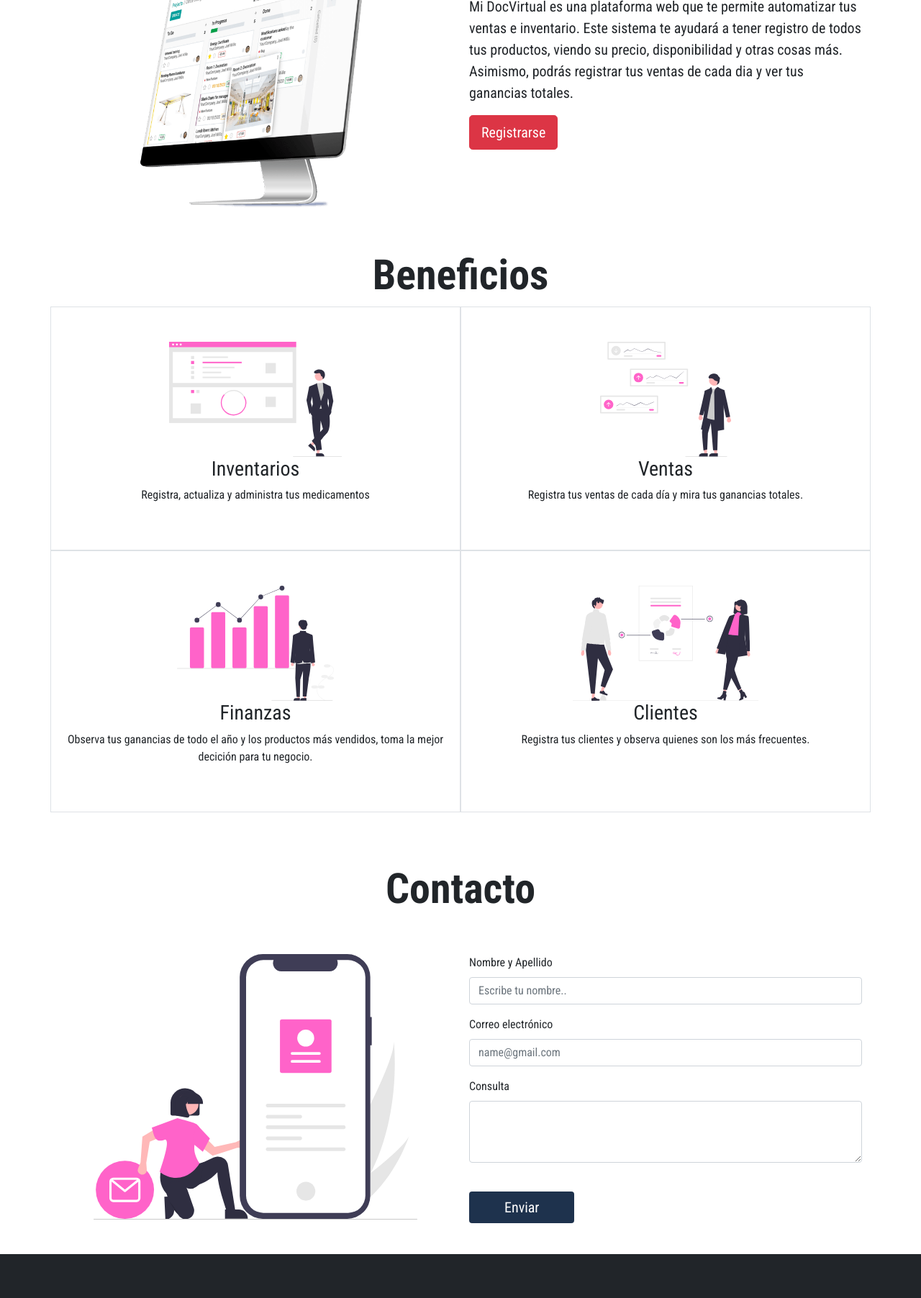
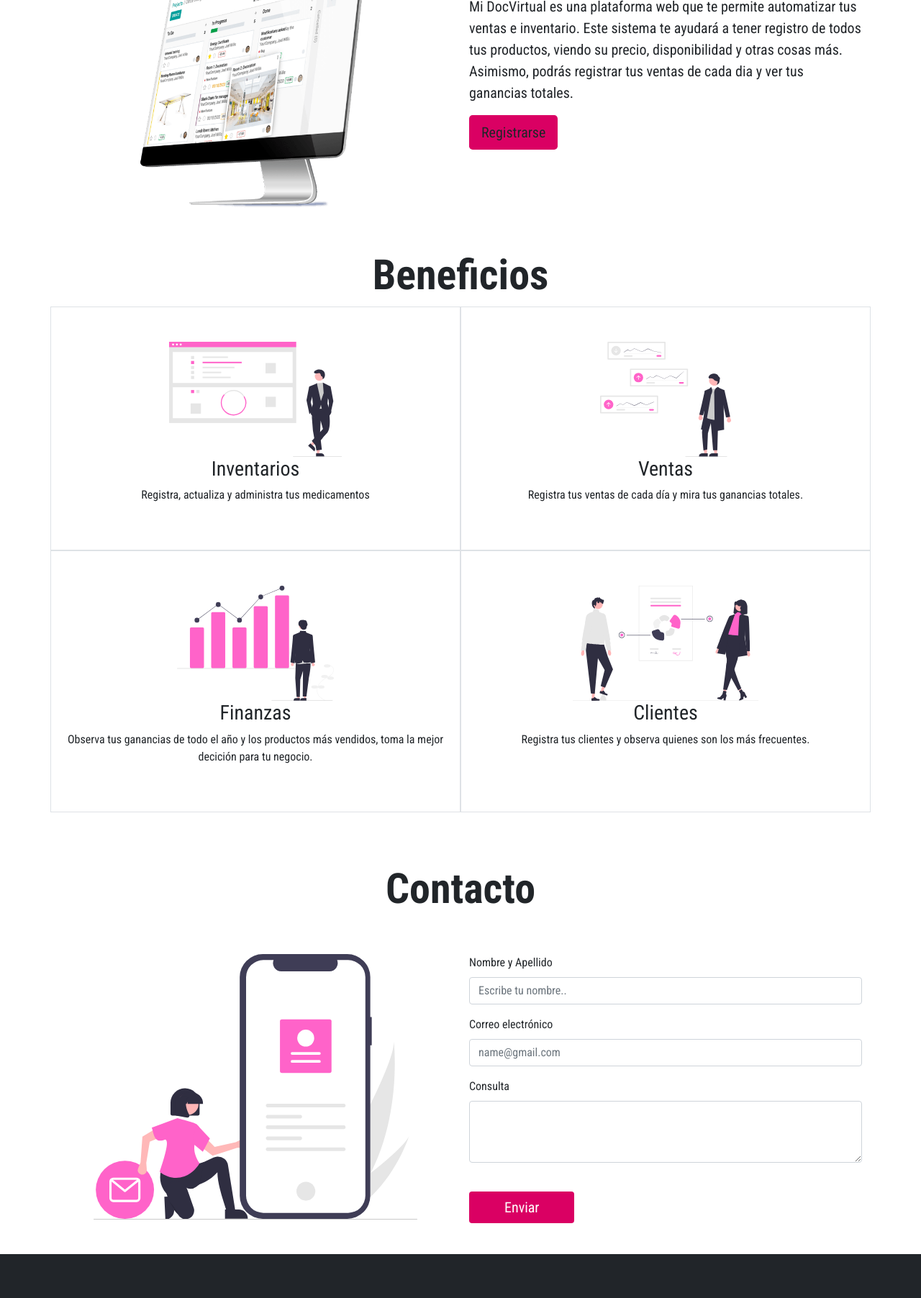
Before and after one commit to 1234566778899/Landing-Page---2022---2, a plain HTML site: page public/index.html in a window 1280 px wide. Shown: the part 889-2693 px from the top of the page at 72% size. Drawn offline with nearby package versions, Linux system fonts and the light colour scheme.

Commit message:
Update index.html

```diff
--- a/public/index.html
+++ b/public/index.html
@@ -90,7 +90,7 @@
             más. Asimismo, podrás registrar tus ventas de cada dia y ver tus
             ganancias totales.</p>
           <div class="cont-btn">
-            <button class="btn btn-danger btn-lg">Registrarse</button>
+            <button class="btn bg-rosa btn-lg">Registrarse</button>
           </div>
         </div>
       </div>
@@ -148,7 +148,7 @@
             <textarea class="form-control" id="exampleFormControlTextarea1" rows="3"></textarea>
           </div>
           <div class="cont-btn">
-            <button class="btn text-white bg-azul px-5 fs-5 my-4">Enviar</button>
+            <button class="btn text-white bg-rosa px-5 fs-5 my-4">Enviar</button>
           </div>
         </div>
       </div>
```
